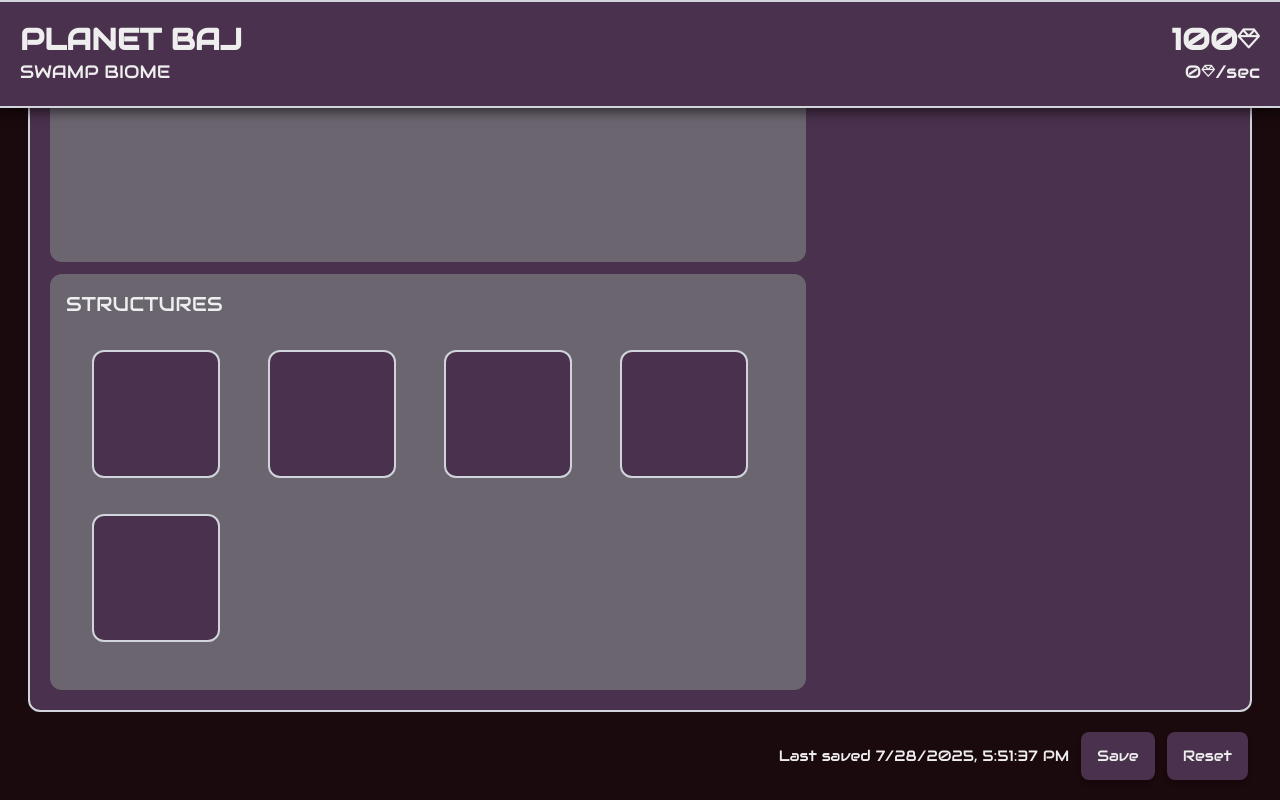
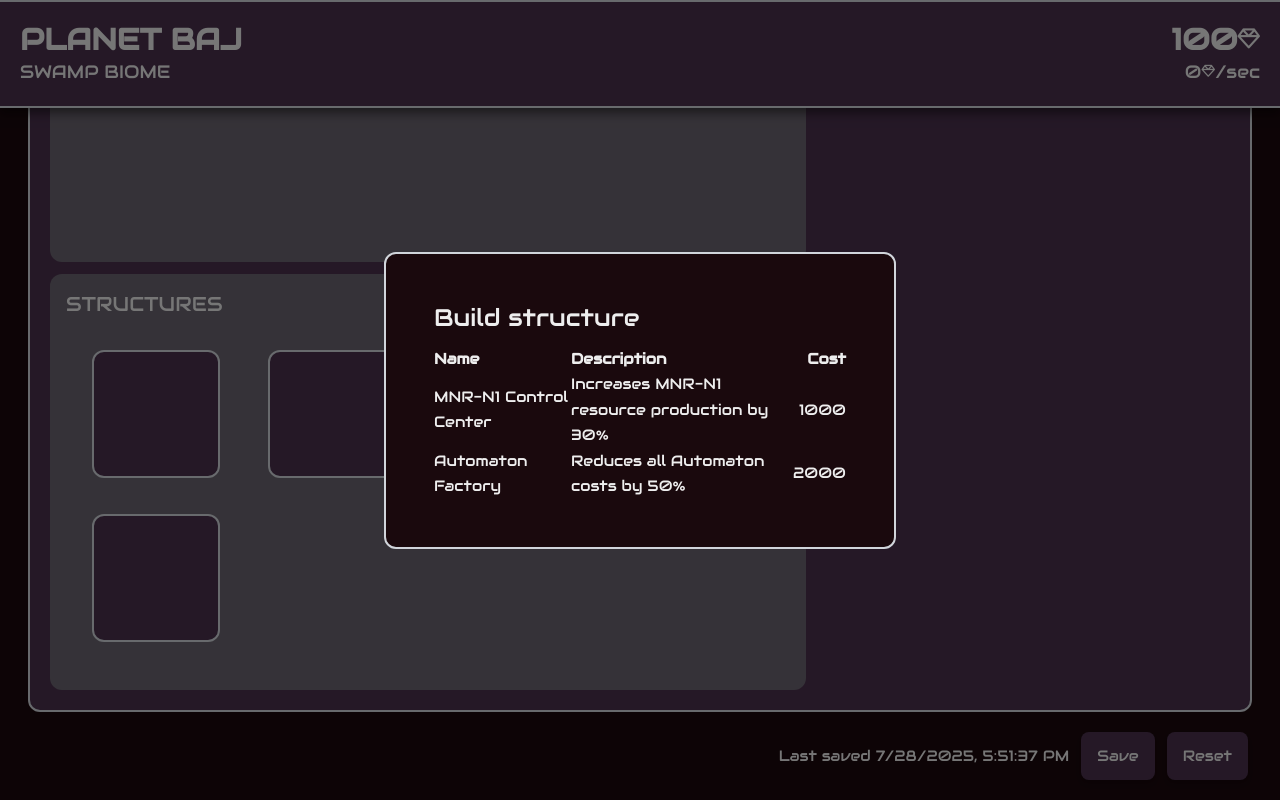
Before and after one commit to Justin-MacIntosh/DeeperAndDarker, a React (Create React App) app in the folder app/: page / in a window 1280 px wide. Both pictures are taken after a click on the item 156 px from the left and 1122 px from the top of the page. Shown: the part 708-1508 px from the top of the page. Built offline with nearby package versions, Linux system fonts and the light colour scheme.

Commit message:
Added buildable structures

```diff
--- a/app/package.json
+++ b/app/package.json
@@ -15,6 +15,7 @@
     "react": "^19.1.1",
     "react-dom": "^19.1.1",
     "react-scripts": "5.0.1",
+    "react-tiny-popover": "^8.1.6",
     "typescript": "^4.9.5",
     "web-vitals": "^2.1.4",
     "zustand": "^5.0.6"
--- a/app/src/components/Footer.tsx
+++ b/app/src/components/Footer.tsx
@@ -30,7 +30,7 @@ const Footer = ({ saveCurrentGameData }: { saveCurrentGameData: () => void}) =>
 const LastDateTimeSavedDisplay = () => {
   console.log("LastDateTimeSavedDisplay render");
 
-  const timeSaved = useGameStore((state) => state.timeSaved);
+  const timeSaved = useGameStore((state) => state.lastTimeSaved);
   if (!timeSaved) {
     // Render nothing if no data available
     return null;
--- a/app/src/components/PlanetContent.tsx
+++ b/app/src/components/PlanetContent.tsx
@@ -1,24 +1,11 @@
-import { memo } from 'react';
+import { memo, useState } from 'react';
 
-import { StructureSlot, useGameStore } from '../game_state/GameStore';
-
-
-const StructureCell = ({ slot }: { slot: StructureSlot }) => {
-  console.log("StructureCell render");
-
-  return (
-    <li className="
-      bg-med-purple h-32 w-32
-      border-gray-300 border-solid border-2 rounded-xl
-      hover:brightness-125 hover:-translate-y-1
-      active:brightness-125 active:-translate-y-0.5
-      cursor-pointer transition-all duration-75"
-    ></li>
-  )
-}
+import { Popover } from 'react-tiny-popover'
+import { Structure, StructureSlot, useGameStore } from '../game_state/GameStore';
+import { Description, Dialog, DialogBackdrop, DialogPanel, DialogTitle } from '@headlessui/react'
 
 const PlanetContent = memo(() => {
-  console.log("PlanetContent render");
+  // console.log("PlanetContent render");
   const planet = useGameStore((state) => state.planet);
 
   return (
@@ -74,4 +61,119 @@ const PlanetContent = memo(() => {
   )
 });
 
+const StructureCell = ({ slot }: { slot: StructureSlot }) => {
+  // console.log("StructureCell render");
+
+  const purchaseStructureAction = useGameStore((state) => state.purchaseStructure);
+
+  const [isOpen, setIsOpen] = useState(false);
+  return (
+    <>
+      <Dialog open={isOpen} onClose={() => setIsOpen(false)} className="relative z-50">
+        <DialogBackdrop className="fixed inset-0 bg-black/50"/>
+        <div className="fixed inset-0 flex w-screen items-center justify-center p-4">
+          <DialogPanel
+            className="
+              max-w-lg p-12
+              bg-dark-purple
+              border-gray-300 border-solid border-2 rounded-xl"
+          >
+            <DialogTitle className="text-2xl mb-3">Build structure</DialogTitle>
+            <Description>
+              <table>
+                <thead>
+                  <tr>
+                    <th className="text-left">Name</th>
+                    <th className="text-left">Description</th>
+                    <th className="text-right">Cost</th>
+                  </tr>
+                </thead>
+                <tbody>
+                  {useGameStore((state) => state.buildableStructures).map((structure) => (
+                    <tr
+                      key={structure.id}
+                      className="hover:bg-gray-200 cursor-pointer"
+                      onClick={() => {
+                        purchaseStructureAction(slot.id, structure.id);
+                        setIsOpen(false);
+                      }}
+                    >
+                      <td>{structure.name}</td>
+                      <td>{structure.description}</td>
+                      <td className="text-right">{structure.cost}</td>
+                    </tr>
+                  ))}
+                </tbody>
+              </table>
+            </Description>
+          </DialogPanel>
+        </div>
+      </Dialog>
+      {
+        slot.structure ?
+        <StructureDisplay structure={slot.structure} openStructureSelectModal={() => setIsOpen(true)} /> :
+        <EmptyStructureSlotDisplay openStructureSelectModal={() => setIsOpen(true)}/>
+      }
+    </>
+  )
+}
+
+const StructureDisplay = (
+  { structure, openStructureSelectModal }:
+  { structure: Structure, openStructureSelectModal: () => void }
+) => {
+  const [isShowingPopover, setIsShowingPopover] = useState(false);
+
+  // If the slot already has a structure, render it
+  return (
+    <>
+      <Popover
+        isOpen={isShowingPopover}
+        positions={['top', 'bottom', 'left', 'right']} // preferred positions by priority
+        padding={10}
+        content={
+          <div
+            className="
+              bg-med-purple p-5 z-10
+              border-gray-300 border-solid border-2 rounded-xl"
+          >
+            <h1 className="uppercase">{structure.name}</h1>
+            <p>{structure.description}</p>
+          </div>
+        }
+      >
+        <li
+          onMouseEnter={() => setIsShowingPopover(true)}
+          onMouseLeave={() => setIsShowingPopover(false)}
+          onClick={openStructureSelectModal}
+          className="
+            bg-med-purple h-32 w-32
+            border-gray-300 border-solid border-2 rounded-xl
+            hover:brightness-125 hover:-translate-y-1
+            active:brightness-125 active:-translate-y-0.5
+            cursor-pointer transition-all duration-75
+            flex items-center justify-center"
+        >
+          <i className={`fa-solid fa-${structure.icon} fa-5x`}/>
+        </li>
+      </Popover>
+    </>
+  );
+}
+
+const EmptyStructureSlotDisplay = (
+  {openStructureSelectModal}: { openStructureSelectModal: () => void }
+) => {
+  return (
+    <li className="
+      bg-med-purple h-32 w-32
+      border-gray-300 border-solid border-2 rounded-xl
+      hover:brightness-125 hover:-translate-y-1
+      active:brightness-125 active:-translate-y-0.5
+      cursor-pointer transition-all duration-75"
+      onClick={openStructureSelectModal}
+    ></li>
+  )
+}
+
 export default PlanetContent;
--- a/app/src/components/RobotDisplay.tsx
+++ b/app/src/components/RobotDisplay.tsx
@@ -1,28 +1,41 @@
 import Card from './Card';
+
+import { memo } from 'react';
 import { Robot, useGameStore } from '../game_state/GameStore';
 import { formatNumber } from '../helpers/formatNumber';
 import GemIcon from '../icons/GemIcon';
 
 const RobotsList = () => {
-  const { robots } = useGameStore();
+  // console.log("RobotsList render");
+
+  const robots = useGameStore((state) => state.robots);
   return (
     <>
       <h1 className="uppercase text-2xl font-bold">Automatons</h1>
       <div className="flex flex-col">
         {robots.map(
-          (robot) => (
-            robot.isBeingShown &&
-            <SingleRobotDisplay key={robot.id} robot={robot} />
-          )
+          (robot) => {
+            if (!robot.isBeingShown) {
+              return null;
+            }
+            return (
+              <SingleRobotDisplay
+                key={robot.id.toString()}
+                robot={robot}
+              />
+            )
+          }
         )}
       </div>
     </>
   );
 };
 
-const SingleRobotDisplay = (props: { robot: Robot; }) => {
+const SingleRobotDisplay = memo((props: { robot: Robot; }) => {
+  // console.log("SingleRobotDisplay render");
+
   const robot = props.robot;
-  const { currentResources } = useGameStore();
+  const currentResources = useGameStore((state) => state.currentResources);
   const purchaseRobotAction = useGameStore((state) => state.purchaseRobot)
 
   const animateClass = robot.animateAppearance ? "fade-in" : "";
@@ -30,7 +43,7 @@ const SingleRobotDisplay = (props: { robot: Robot; }) => {
     <div className={`mb-5 ${animateClass}`}>
       <div className="text-lg flex flex-row mb-2">
         <h2 className="uppercase flex-1">{robot.name}: {robot.count}</h2>
-        <h2 className="flex-1 text-right">{formatNumber(robot.count * robot.baseProduction)}<GemIcon/>/sec</h2>
+        <h2 className="flex-1 text-right">{formatNumber(robot.resourcesPerSecond)}<GemIcon/>/sec</h2>
       </div>
       <Card
         color={robot.color}
@@ -42,5 +55,5 @@ const SingleRobotDisplay = (props: { robot: Robot; }) => {
       />
     </div>
   );
-}
+});
 export default RobotsList;
--- a/app/src/game_state/GameStore.tsx
+++ b/app/src/game_state/GameStore.tsx
@@ -7,7 +7,8 @@ export interface GameState {
   robots: Robot[];
   currentResources: number;
   resourcesPerSecond: number;
-  timeSaved: number;
+  lastTimeSaved: number;
+  buildableStructures: Structure[];
   timeOfflineData?: OfflineData;
 }
 interface Planet {
@@ -20,19 +21,43 @@ export interface StructureSlot {
   id: number;
   structure?: Structure;
 }
-interface Structure {
-  type: string;
+export interface Structure {
+  id: number;
+  name: string;
+  icon: string;
+  description: string;
+  cost: number;
+  effect: ProductionMultiplier | CostReducer;
 }
+interface ProductionMultiplier {
+  type: 'production';
+  robotTiersEffected: number[];
+  multiplier: number;
+}
+interface CostReducer {
+  type: 'cost_reducer';
+  robotTiersEffected: number[];
+  multiplier: number;
+}
+
 export interface Robot {
+  // Identification
   id: number;
   name: string;
   description: string;
-  color: 'blue' | 'red' | 'green';
+
+  // Resource production values
+  resourcesPerSecond: number;
+  baseProduction: number;
+
+  // Cost and count values
   count: number;
   currentCost: number;
   baseCost: number;
   baseRate: number;
-  baseProduction: number;
+
+  // Display values
+  color: 'blue' | 'red' | 'green';
   minMoneyToShow: number;
   isBeingShown: boolean;
   animateAppearance: boolean;
@@ -44,6 +69,9 @@ export interface OfflineData {
 
 /* Initial Game State */
 const INITIAL_GAME_STATE: GameState = {
+  currentResources: 100,
+  resourcesPerSecond: 0,
+  lastTimeSaved: 0,
   planet: {
     name: "Baj",
     biome: "Swamp",
@@ -56,20 +84,47 @@ const INITIAL_GAME_STATE: GameState = {
     ],
     difficultyCoefficient: 1.0,
   },
-  currentResources: 100,
-  resourcesPerSecond: 0,
-  timeSaved: 0,
+  buildableStructures: [
+    {
+      id: 1,
+      name: "MNR-N1 Control Center",
+      icon: "satellite-dish",
+      description: "Increases MNR-N1 resource production by 30%",
+      cost: 1000,
+      effect: {
+        type: 'production',
+        robotTiersEffected: [1],
+        multiplier: 1.2,
+      } as ProductionMultiplier,
+    },
+    {
+      id: 2,
+      name: "Automaton Factory",
+      icon: "industry",
+      description: "Reduces all Automaton costs by 50%",
+      cost: 2000,
+      effect: {
+        type: 'cost_reducer',
+        robotTiersEffected: [1, 2],
+        multiplier: 0.5,
+      } as CostReducer,
+    },
+  ],
   robots: [
     {
       id: 1,
       name: "MNR-N1",
       description: "Basic mining robot",
-      color: 'blue',
+
+      resourcesPerSecond: 0,
+      baseProduction: 150,
+
       count: 0,
       currentCost: 100,
       baseCost: 100,
       baseRate: 1.15,
-      baseProduction: 150,
+
+      color: "blue",
       minMoneyToShow: 0,
       isBeingShown: true,
       animateAppearance: false,
@@ -78,12 +133,16 @@ const INITIAL_GAME_STATE: GameState = {
       id: 2,
       name: "MNR-X1",
       description: "Supercharged mining robot",
-      color: 'red',
+
+      resourcesPerSecond: 0,
+      baseProduction: 2500,
+
       count: 0,
       currentCost: 5000,
       baseCost: 5000,
       baseRate: 1.15,
-      baseProduction: 2500,
+
+      color: "red",
       minMoneyToShow: 10000,
       isBeingShown: false,
       animateAppearance: true,
@@ -91,14 +150,38 @@ const INITIAL_GAME_STATE: GameState = {
   ],
 };
 
-const updateRobotStateAfterPurchase = (robot: Robot, numPurchased: number): Robot => {
-  const updatedCount = robot.count + numPurchased;
-  let updatedCost = robot.currentCost + (robot.baseCost * (robot.baseRate ** updatedCount));
+const refreshRobotState = (robot: Robot, structureSlots: StructureSlot[]): Robot => {
+  const costMultiplier = structureSlots.reduce((acc, slot) => {
+    if (
+      slot.structure &&
+      slot.structure.effect.type === "cost_reducer" &&
+      slot.structure.effect.robotTiersEffected.includes(robot.id)
+    ) {
+      return acc * slot.structure.effect.multiplier;
+    }
+    return acc;
+  }, 1);
+
+  let updatedCost = robot.baseCost * (robot.baseRate ** robot.count);
+  updatedCost *= costMultiplier;
   updatedCost = Math.round(updatedCost);
+
+  const productionMultiplier = structureSlots.reduce((acc, slot) => {
+    if (
+      slot.structure &&
+      slot.structure.effect.type === "production" &&
+      slot.structure.effect.robotTiersEffected.includes(robot.id)
+    ) {
+      return acc * slot.structure.effect.multiplier;
+    }
+    return acc;
+  }, 1);
+  const robotProduction = robot.count * robot.baseProduction * productionMultiplier;
+
   return {
     ...robot,
-    count: updatedCount,
     currentCost: updatedCost,
+    resourcesPerSecond: robotProduction,
   };
 };
 
@@ -107,6 +190,7 @@ const LOADED_GAME_STATE = loadGameState() || INITIAL_GAME_STATE;
 export const useGameStore = create<GameState & {
   tick: (milliseconds: number) => void;
   purchaseRobot: (robotId: number) => void;
+  purchaseStructure: (structureSlotId: number, structureId: number) => void;
   updateTimeSaved: (timeSaved: number) => void;
   resetGame: () => void;
 }>((set, get) => ({
@@ -117,6 +201,7 @@ export const useGameStore = create<GameState & {
     const tickRate = milliseconds / 1000;
     const updatedMoney = currentResources + resourcesPerSecond * tickRate;
 
+    // Update robots to be shown if they meet the minimum money requirement
     const updatedRobots = robots.map(robot => {
       if (!robot.isBeingShown && updatedMoney > robot.minMoneyToShow) {
         return { ...robot, isBeingShown: true };
@@ -128,7 +213,7 @@ export const useGameStore = create<GameState & {
   },
 
   purchaseRobot: (robotId: number) => {
-    const { robots, currentResources, resourcesPerSecond } = get();
+    const { robots, currentResources, planet } = get();
     const robotIndex = robots.findIndex(r => r.id === robotId);
     if (robotIndex === -1) {
       console.error(`Robot with ID ${robotId} not found.`);
@@ -136,24 +221,73 @@ export const useGameStore = create<GameState & {
     }
 
     const robot = robots[robotIndex];
-    if (currentResources < robot.currentCost) {
+    const currentCost = robot.currentCost;
+    if (currentResources < currentCost) {
       console.error(`Not enough money to buy robot with ID ${robotId}.`);
       return;
     }
 
-    const updatedRobot = updateRobotStateAfterPurchase(robot, 1);
     const updatedRobots = [...robots];
-    updatedRobots[robotIndex] = updatedRobot;
+    updatedRobots[robotIndex] =  refreshRobotState(
+      {...robot, count: robot.count + 1 },
+      planet.structureSlots
+    );
 
     set({
-      currentResources: currentResources - robot.currentCost,
-      resourcesPerSecond: resourcesPerSecond + robot.baseProduction,
       robots: updatedRobots,
+      resourcesPerSecond: updatedRobots.reduce((total, robot) => total + robot.resourcesPerSecond, 0),
+      currentResources: currentResources - currentCost,
     });
   },
 
-  updateTimeSaved: (timeSaved: number) => {
-    set({ timeSaved });
+  purchaseStructure: (structureSlotId: number, structureId: number) => {
+    const { buildableStructures, planet, currentResources, robots } = get();
+
+    // Get Structure to Build
+    const structureToBuild = buildableStructures.find(s => s.id === structureId);
+    if (!structureToBuild) {
+      console.error(`Structure with ID ${structureId} not found.`);
+      return;
+    }
+
+    // Get Structure Slot to build in and check if Slot is Available
+    const structureSlotIndex = planet.structureSlots.findIndex(slot => slot.id === structureSlotId);
+    if (structureSlotIndex === -1) {
+      console.error(`Structure slot with ID ${structureSlotId} not found.`);
+      return;
+    }
+    const structureSlot = planet.structureSlots[structureSlotIndex];
+
+    // Check if there are enough resources to purchase the structure
+    if (currentResources < structureToBuild.cost) {
+      console.error(`Not enough money to buy structure with ID ${structureId}.`);
+      return;
+    }
+
+    // Update the structure slot
+    const updatedSlots = [...planet.structureSlots];
+    updatedSlots[structureSlotIndex] = {
+      ...structureSlot,
+      structure: { ...structureToBuild },
+    }
+
+    // Refresh robots based on the new structure state
+    const updatedRobots: Robot[] = [];
+    for (const robot of robots) {
+      updatedRobots.push(refreshRobotState(robot, updatedSlots));
+    }
+
+    // Update the game state
+    set({
+      robots: updatedRobots,
+      resourcesPerSecond: updatedRobots.reduce((total, robot) => total + robot.resourcesPerSecond, 0),
+      currentResources: currentResources - structureToBuild.cost,
+      planet: { ...planet, structureSlots: updatedSlots },
+    });
+  },
+
+  updateTimeSaved: (lastTimeSaved: number) => {
+    set({ lastTimeSaved: lastTimeSaved });
   },
 
   resetGame: () => {
--- a/app/src/game_state/stateStorageHelpers.ts
+++ b/app/src/game_state/stateStorageHelpers.ts
@@ -23,7 +23,7 @@ export const loadGameState = (): GameState | null => {
 
   // Parse the JSON and calculate offline data
   const parsedState = JSON.parse(decodedState) as GameState;
-  const timeElapsed = Date.now() - parsedState.timeSaved;
+  const timeElapsed = Date.now() - parsedState.lastTimeSaved;
   const moneyEarned = parsedState.resourcesPerSecond * (timeElapsed / 1000);
   parsedState.currentResources += moneyEarned;
   parsedState.timeOfflineData = {
--- a/app/src/hooks/useSaveStateToLocalStorage.ts
+++ b/app/src/hooks/useSaveStateToLocalStorage.ts
@@ -15,7 +15,7 @@ export const useSaveStateToLocalStorage = () => {
     )
     const timeSaved = Date.now();
     updateTimeSavedAction(timeSaved);
-    saveGameState({ ...onlyState, timeSaved: timeSaved } as GameState);
+    saveGameState({ ...onlyState, lastTimeSaved: timeSaved } as GameState);
   }
 
   // Effects to save game state periodically
```
Also changed, not shown: app/src/components/Header.tsx (+4 -4 lines), 1 other file (tests, documents, lock files or other folders).
